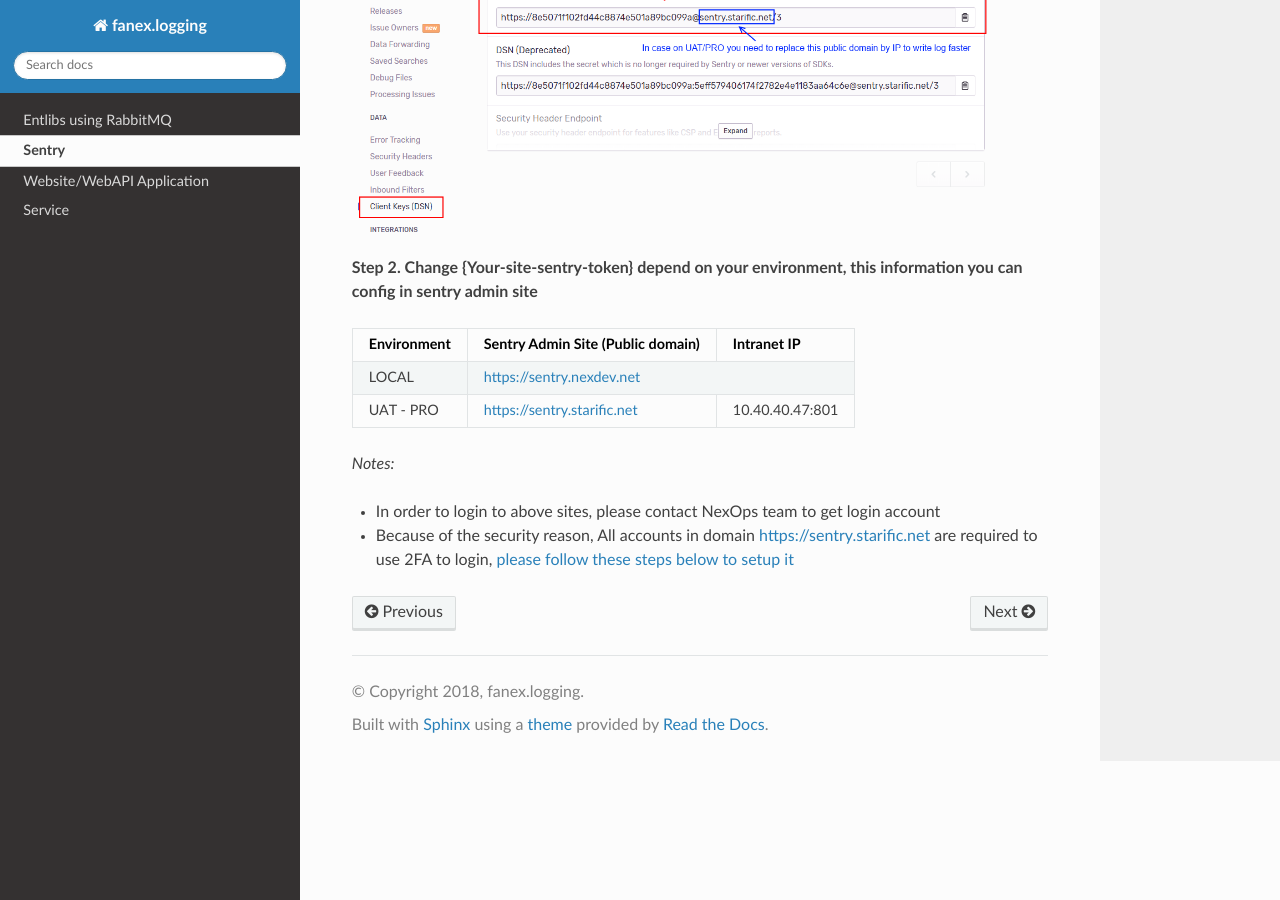
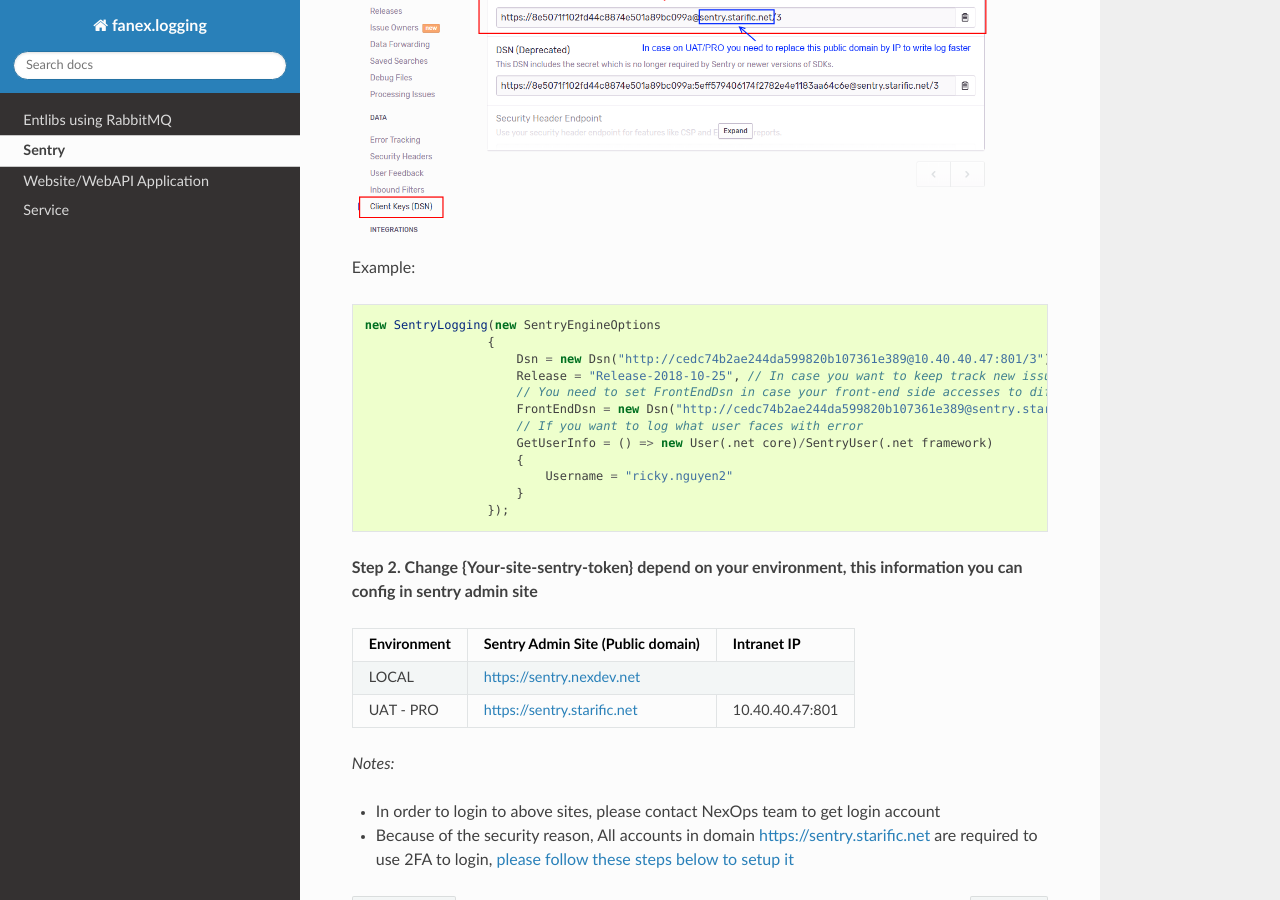
Before and after one commit to starixvn/infrastructure_fanex.logging, a Sphinx documentation site: the page built from docs/integration-guidelines/sentry.rst, in a window 1280 px wide and 900 px high, scrolled down 1003 px. Built offline with Sphinx 7.4.7 and the Read the Docs theme 2.0.0, drawn with Linux system fonts in a browser that asks for light colours.

Commit message:
0000 - Update document

```diff
--- a/docs/integration-guidelines/sentry.rst
+++ b/docs/integration-guidelines/sentry.rst
@@ -35,6 +35,23 @@ You can get the Your-site-sentry-token in Sentry Admin site follow this image:
 
 .. image:: ../_static/sentry-dsn.png
 
+Example:
+
+.. code:: csharp
+
+       new SentryLogging(new SentryEngineOptions
+                        {
+                            Dsn = new Dsn("http://cedc74b2ae244da599820b107361e389@10.40.40.47:801/3"),
+                            Release = "Release-2018-10-25", // In case you want to keep track new issue for your releases
+                            // You need to set FrontEndDsn in case your front-end side accesses to different Sentry endpoint with back-end side, if you dont config, Dns config above will be used for FrontEndDsn
+                            FrontEndDsn = new Dsn("http://cedc74b2ae244da599820b107361e389@sentry.starific.net/3"),
+                            // If you want to log what user faces with error
+                            GetUserInfo = () => new User(.net core)/SentryUser(.net framework)
+                            {
+                                Username = "ricky.nguyen2"
+                            }
+                        });
+
 **Step 2. Change {Your-site-sentry-token} depend on your environment, this information you can config in sentry admin site**
 
 +-------------+-------------------------------------+-------------------------------------------+
```
